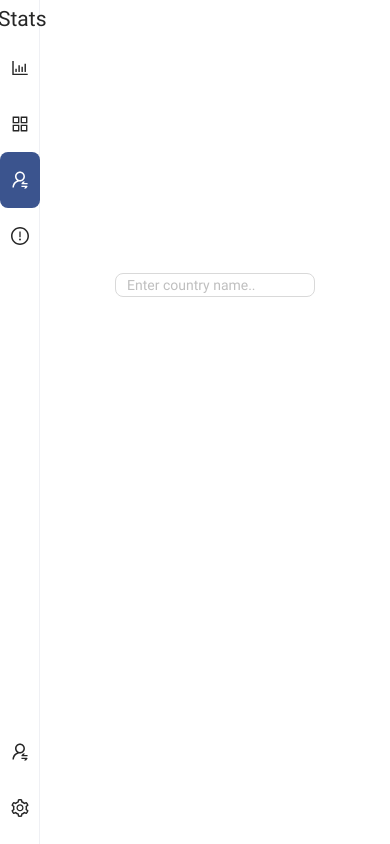
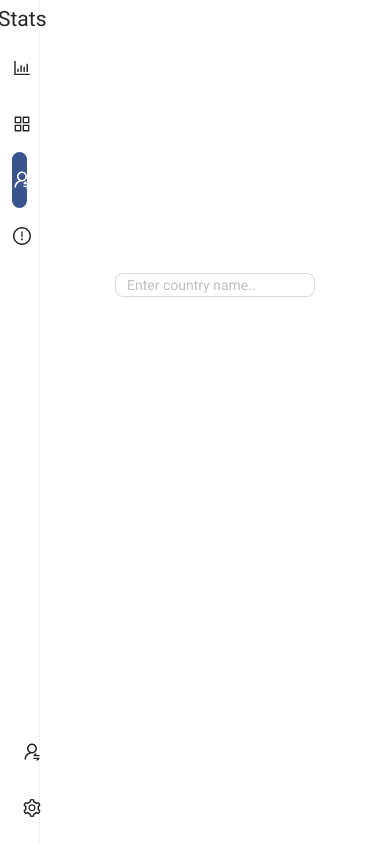
Before and after one commit to PouRiaBG/covid19-panel, a Next.js app: page /vaccine in a window 390 px wide. Built offline with nearby package versions, Linux system fonts and the light colour scheme.

Commit message:
refactor: use media query for responsive sidabar tablet and desktop

```diff
--- a/src/components/Layout/SideBar/SideBar.tsx
+++ b/src/components/Layout/SideBar/SideBar.tsx
@@ -1,26 +1,22 @@
 import styles from "./sideBar.module.css";
 import { Button } from "antd";
 import { SettingOutlined, UserSwitchOutlined } from "@ant-design/icons";
-import { useScreen } from "@hooks/useScreen";
 import classnames from "classnames";
 import { useSideRoutes } from "@hooks/useSideRoutes";
-import Link from "next/link";
 import { NavLink } from "@components/NavLink/NavLink";
+
 export function SideBar() {
-  const { isDesktop, isTablet } = useScreen();
   const ROUTES = useSideRoutes();
   return (
     <aside
       className={classnames({
         [styles.container]: true,
-        [styles.containerTablet]: isTablet,
       })}
     >
       <div className={styles.list}>
         <div
           className={classnames({
             [styles.header]: true,
-            [styles.headerTablet]: isTablet,
           })}
         >
           <h1>.Stats</h1>
@@ -28,7 +24,6 @@ export function SideBar() {
         <div
           className={classnames({
             [styles.items]: true,
-            [styles.itemsTablet]: isTablet,
           })}
         >
           {ROUTES.map((item) => {
@@ -39,30 +34,27 @@ export function SideBar() {
                 key={item.path}
                 pathname={item.path}
               >
-                {isDesktop && (
+                <div className={styles.desktopButtons}>
                   <Button icon={item.icon} type="text" size="large">
                     {item.name}
                   </Button>
-                )}
+                </div>
 
-                {isTablet && (
+                <div className={styles.tabletButtons}>
                   <Button icon={item.icon} type="text" size="large" />
-                )}
+                </div>
               </NavLink>
             );
           })}
         </div>
       </div>
       <div
-        suppressHydrationWarning={true}
         className={classnames({
           [styles.items]: true,
-          [styles.itemsTablet]: isTablet,
+          [styles.desktopButtons]: true,
           [styles.footerItems]: true,
         })}
       >
-        {isDesktop && (
-          <>
         <NavLink activeClass={styles.activeItem} pathname="/F&Q">
           <Button icon={<UserSwitchOutlined />} type="text" size="large">
             F&Q
@@ -73,19 +65,20 @@ export function SideBar() {
             Settings
           </Button>
         </NavLink>
-          </>
-        )}
-
-        {isTablet && (
-          <>
+      </div>
+      <div
+        className={classnames({
+          [styles.items]: true,
+          [styles.tabletButtons]: true,
+          [styles.footerItems]: true,
+        })}
+      >
         <NavLink activeClass={styles.activeItem} pathname="/F&Q">
           <Button icon={<UserSwitchOutlined />} type="text" size="large" />
         </NavLink>
         <NavLink activeClass={styles.activeItem} pathname="/settings">
           <Button icon={<SettingOutlined />} type="text" size="large" />
         </NavLink>
-          </>
-        )}
       </div>
     </aside>
   );
--- a/src/components/Layout/SideBar/sideBar.module.css
+++ b/src/components/Layout/SideBar/sideBar.module.css
@@ -16,16 +16,9 @@
   display: flex;
   align-items: center;
 }
-.headerTablet {
-  justify-content: center;
-}
 .items {
   display: flex;
   flex-direction: column;
-}
-.itemsTablet {
-  justify-content: center;
-  align-items: center;
 }
 .items a {
   padding: 1rem 0rem;
@@ -42,7 +35,7 @@
   background-color: inherit;
 }
 
-.items a > button:hvoer {
+.items a > button:hover {
   color: white;
   transition: none;
 }
@@ -53,6 +46,27 @@
 .activeItem button {
   color: white;
 }
+
+.tabletButtons {
+  display: none;
+}
+.desktopButtons {
+}
 .footerItems {
   margin-bottom: 1rem;
 }
+
+@media (max-width: 1024px) {
+  .container {
+    width: 5rem;
+  }
+  .tabletButtons {
+    display: flex;
+  }
+  .desktopButtons {
+    display: none;
+  }
+  .header {
+    justify-content: center;
+  }
+}
```
Lines whose indentation alone changed are shown as unchanged.
